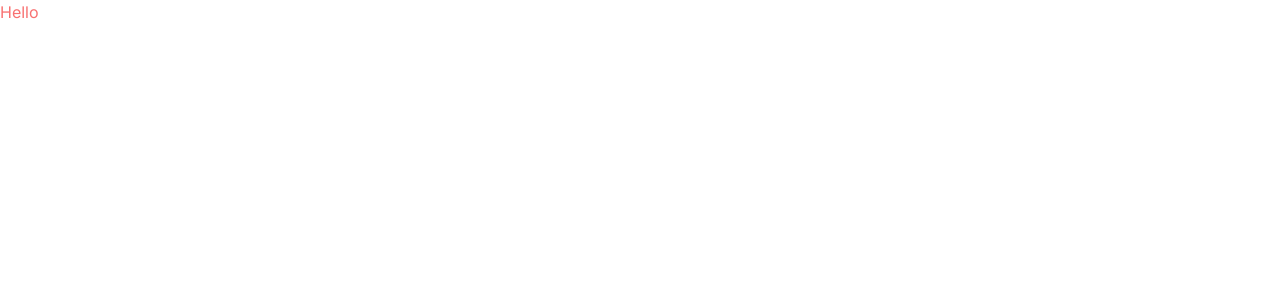
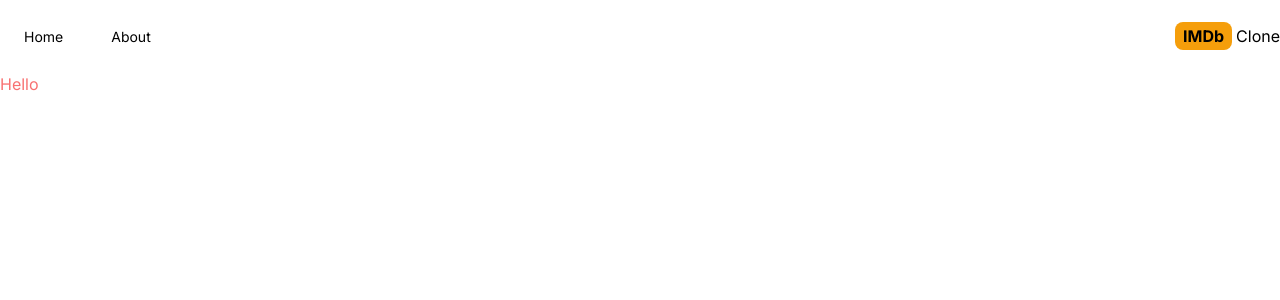
Before and after one commit to Ranekey/ibmclone, a Next.js app: page / in a window 1280 px wide. Shown: the top 300 px of the page. Built offline with nearby package versions, Linux system fonts and the light colour scheme.

Commit message:
Header sectcion created

```diff
--- a/package.json
+++ b/package.json
@@ -19,6 +19,7 @@
     "postcss": "8.4.24",
     "react": "18.2.0",
     "react-dom": "18.2.0",
+    "react-icons": "^4.9.0",
     "tailwindcss": "3.3.2",
     "typescript": "5.1.3"
   }
--- /dev/null
+++ b/src/app/components/Header.tsx
@@ -0,0 +1,28 @@
+import Link from "next/link";
+import MenuItem from "./MenuItem";
+import {AiFillHome} from 'react-icons/ai';
+import {BsFillInfoCircleFill} from 'react-icons/bs'
+
+export default function Header() {
+    return (
+      <div className="flex justify-between mx-2 mx-w-6xl sm:mx-auto items-center py-6">
+        <div className="flex ">
+            <MenuItem title="Home" addresse="/" Icon={AiFillHome}/>
+            <MenuItem title="About" addresse="/" Icon={BsFillInfoCircleFill}/>
+
+        </div>
+        <div>
+            <Link href='/'>
+                <h2 className="2xl">
+                    <span className=" font-bold bg-amber-500 py-1 px-2 rounded-lg mr-1">IMDb</span>
+                    <span className="text-x1 hidden sm:inline ">Clone</span>
+                </h2>
+            </Link>
+
+        </div>
+
+
+
+      </div>
+    )
+  }
--- /dev/null
+++ b/src/app/components/MenuItem.tsx
@@ -0,0 +1,15 @@
+import { Icon } from "next/dist/lib/metadata/types/metadata-types";
+import Link from "next/link";
+import { IconType } from "react-icons";
+
+export default function MenuItem({title , addresse, Icon} : {title : string; addresse : string; Icon : IconType}) {
+  return (
+    <div>
+        <Link href = {addresse} className="mx-4 lg:mx-6 hover:text-amber-600">
+            <Icon className="text-2xl sm:hidden mx-4"/>
+            <p className="hidden sm:inline my-2 text-sm">{title}</p>
+        </Link>
+
+    </div>
+  )
+}
--- a/src/app/layout.tsx
+++ b/src/app/layout.tsx
@@ -1,14 +1,13 @@
 import './globals.css'
 import { Metadata } from 'next'
 import { Inter } from 'next/font/google'
+import Header from './components/Header'
 
 const inter = Inter({ subsets: ['latin'] })
 
 export const metadata : Metadata= {
   title: 'Create Next App',
   description: 'Generated by create next app',
-
-
 }
 
 export default function RootLayout({
@@ -18,8 +17,11 @@
 }) {
   return (
     <html lang="en">
-      <body className={inter.className}>{children}</body>
+      <body className={inter.className}>
+       <Header/>
 
+       {children}
+        </body>
     </html>
   )
 }
```
Also changed, not shown: 1 other file (tests, documents, lock files or other folders).
